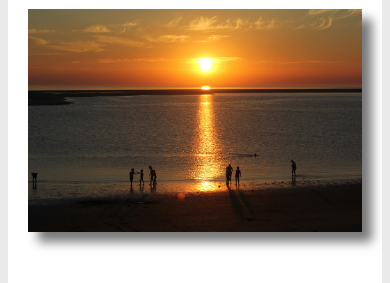
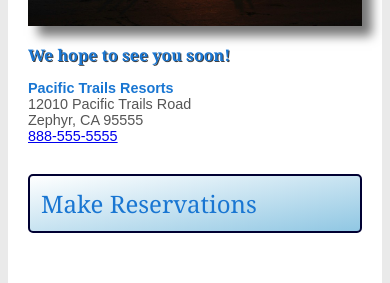
Before and after one commit to dnoullet/dnoullet.github.io, a plain HTML site: page final/pacific/about.html in a window 390 px wide. Shown: the part 1276-1559 px from the top of the page. Drawn offline with Linux system fonts and the light colour scheme.

Commit message:
Update about.html

```diff
--- a/final/pacific/about.html
+++ b/final/pacific/about.html
@@ -41,6 +41,7 @@
               give up too much comfort to enjoy the natural beauty of
               California.
             </p>
+            <div id="goodbye">
               <h2 id="welcome">We hope to see you soon!</h2>
               <div id="contact">
                 <p>
@@ -55,6 +56,7 @@
                 <a href="reservations.html" target="_blank" id="reserve"
                   >Make Reservations</a
                 >
+              </div>
             </div>
           </section>
           <section class="box">
@@ -76,6 +78,23 @@
               src="images/ourcrew.jpg"
               alt="People on the coast watching the sunset"
             />
+            <div id="phonecontact">
+              <h2 id="welcome">We hope to see you soon!</h2>
+              <div id="contact">
+                <p>
+                  <span class="resort">Pacific Trails Resorts</span> <br />
+                  12010 Pacific Trails Road <br />
+                  Zephyr, CA 95555 <br />
+                  <a id="mobile" href="tel:888-555-5555">888-555-5555</a>
+                  <span id="desktop">888-555-5555</span>
+                </p>
+              </div>
+              <div id="toReservations">
+                <a href="reservations.html" target="_blank" id="reserve"
+                  >Make Reservations</a
+                >
+              </div>
+            </div>
           </section>
         </div>
       </main>
```
Lines whose indentation alone changed are shown as unchanged.
